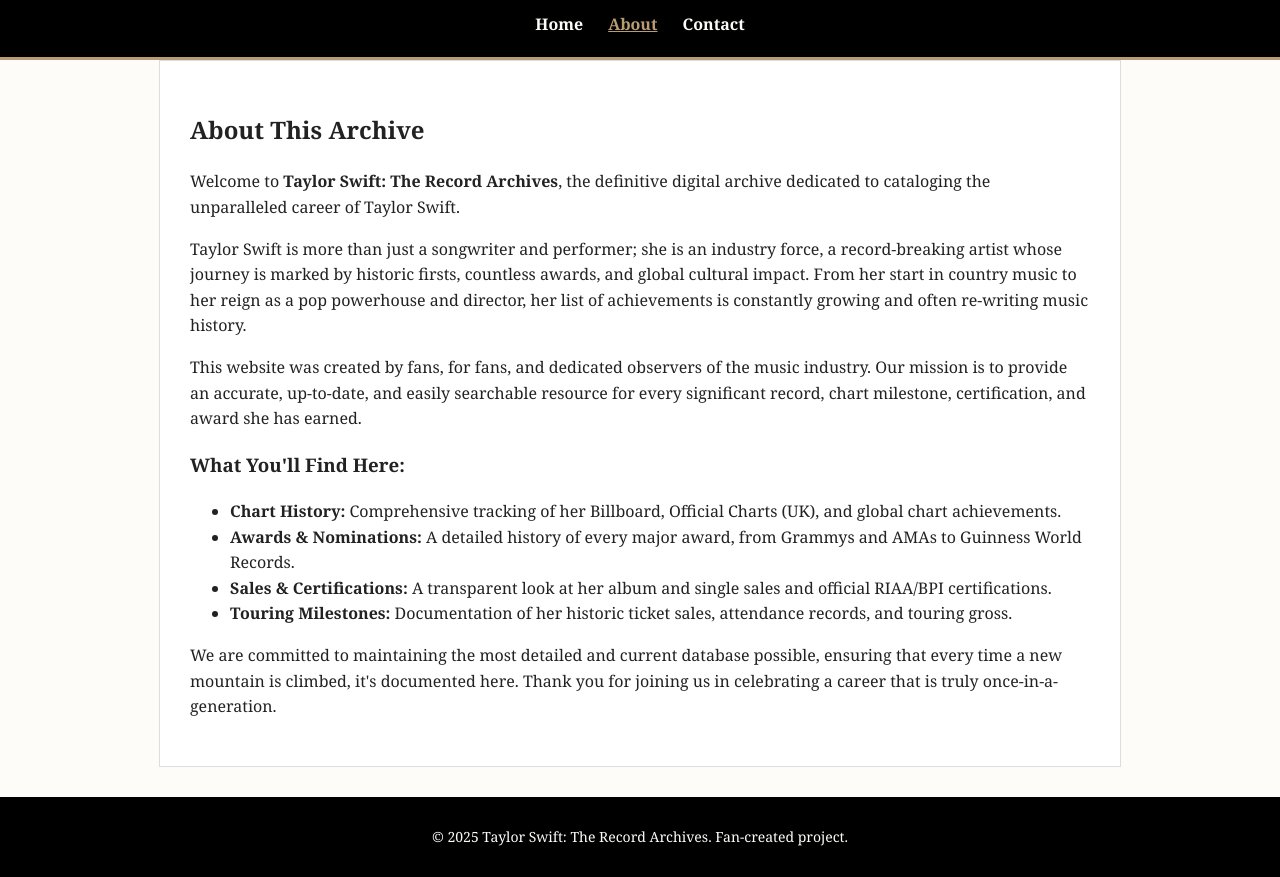
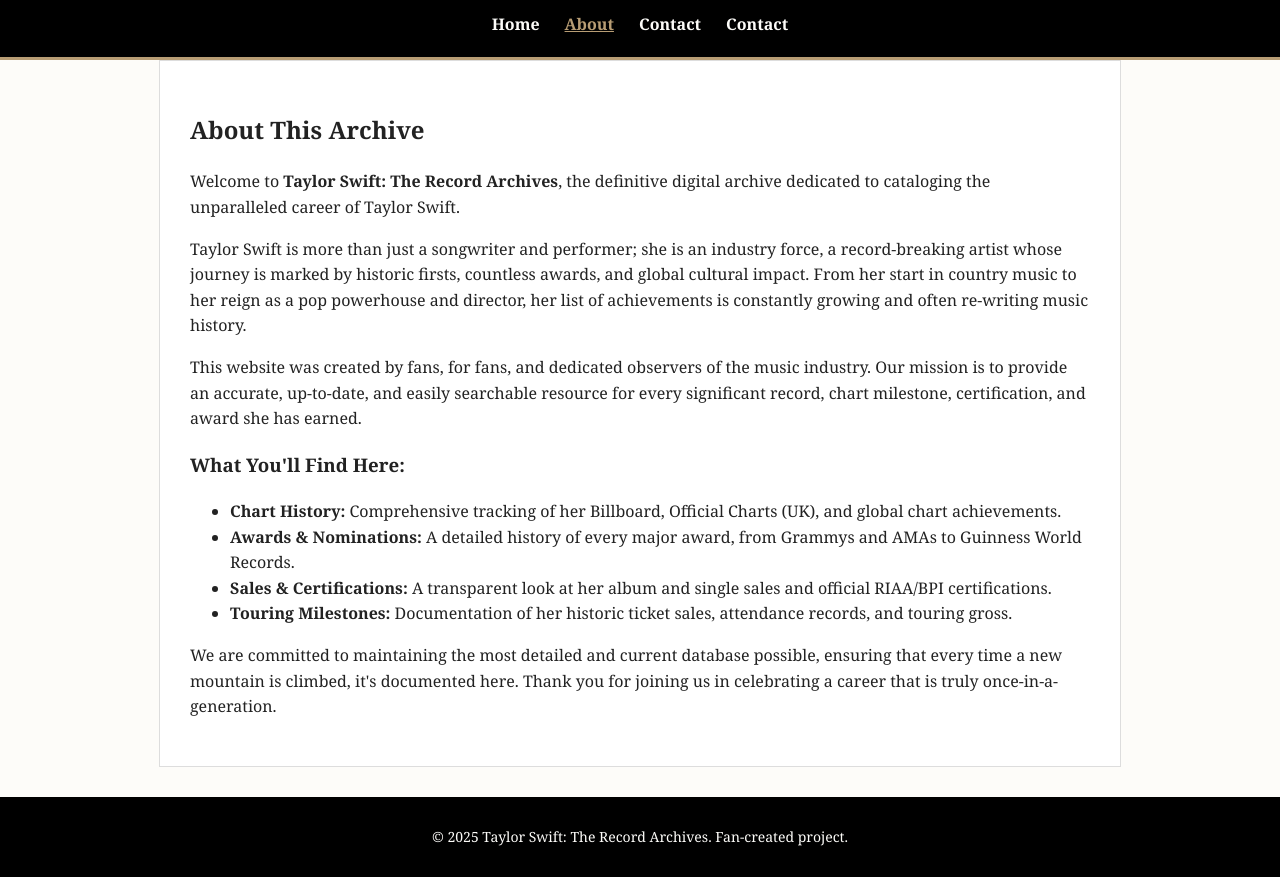
Before and after one commit to taylorswiftrolls-dot/my-website, a plain HTML site: page about.html in a window 1280 px wide. Shown: the part 65-942 px from the top of the page. Drawn offline with Linux system fonts and the light colour scheme.

Commit message:
Update about.html

```diff
--- a/about.html
+++ b/about.html
@@ -14,6 +14,7 @@
         <li><a href="index.html">Home</a></li>
         <li><a href="about.html" class="active">About</a></li>
         <li><a href="contact.html">Contact</a></li>
+        <li><a href="photos">Contact</a></li>
       </ul>
     </nav>
   </header>
```
